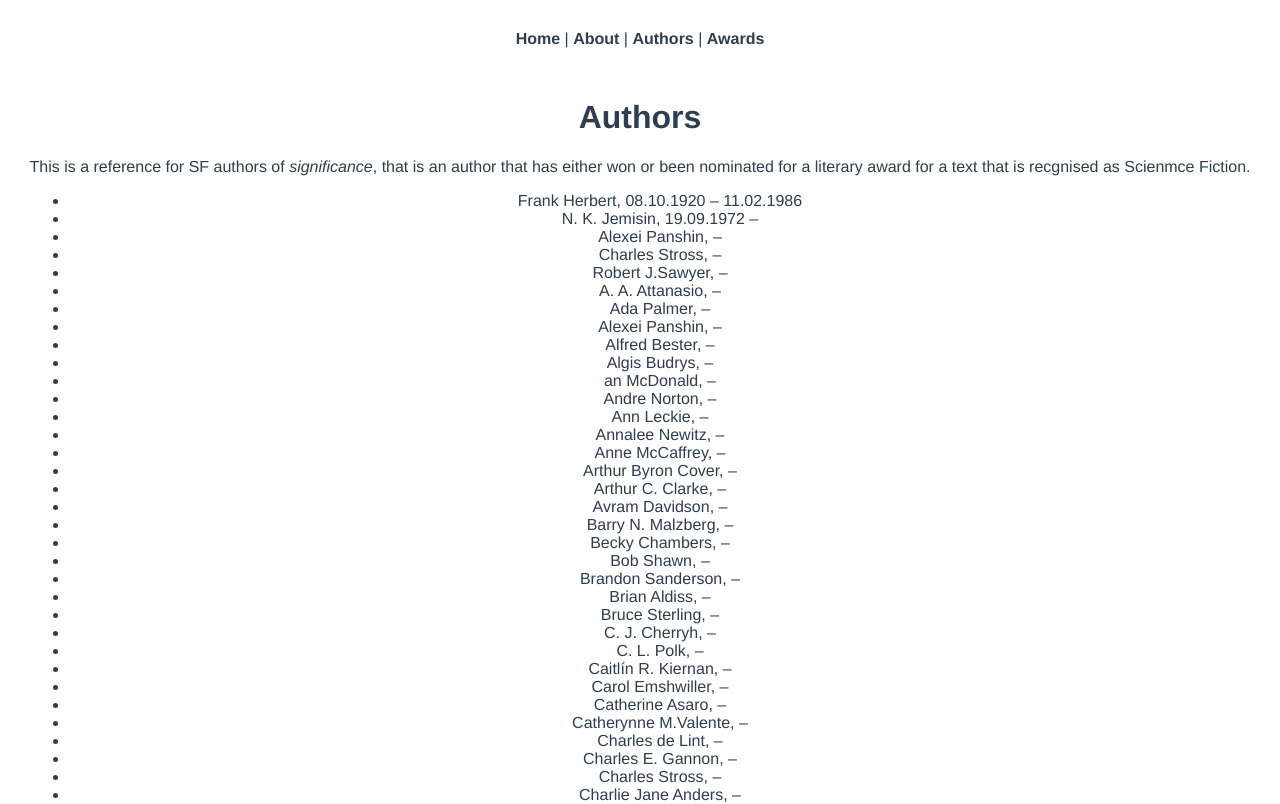
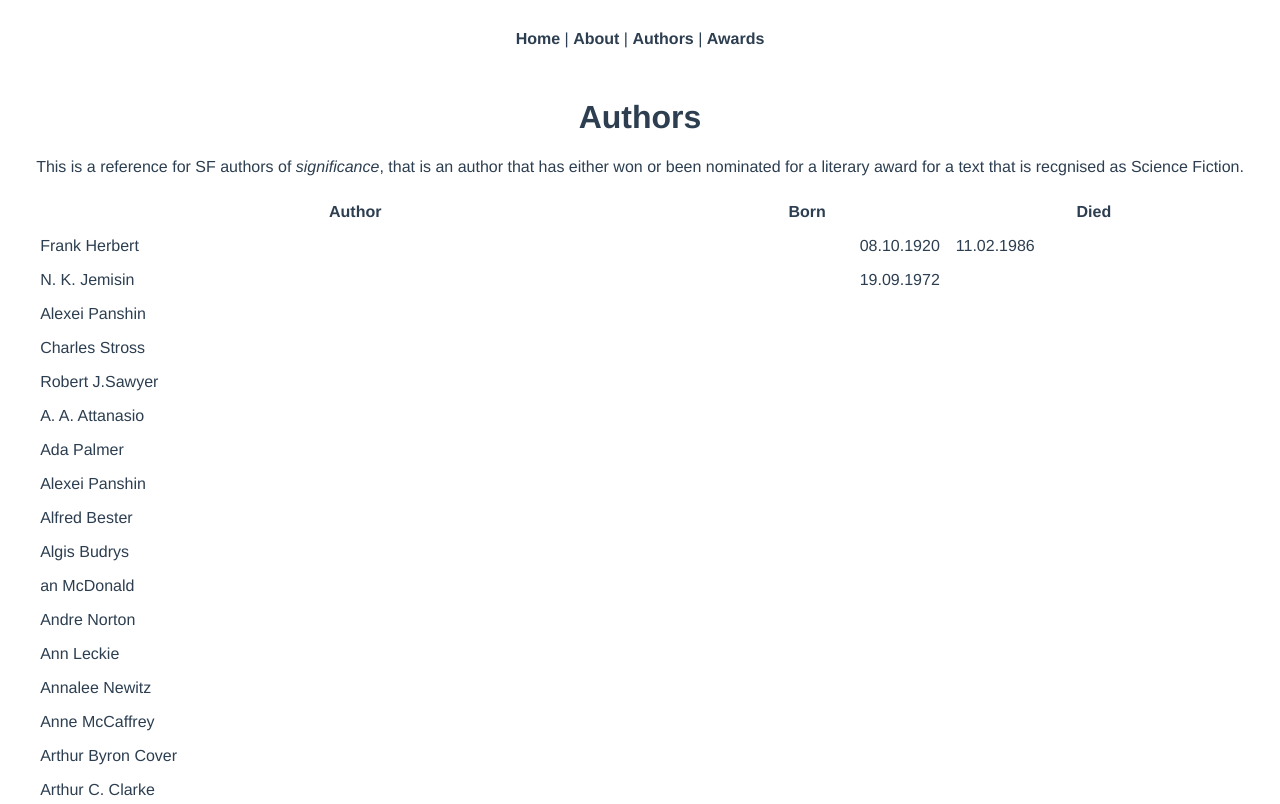
Before and after one commit to Satyadarshin/RocketScience, a Vue app: page /authors/1 in a window 1280 px wide. Shown: the top 804 px of the page. Built offline with nearby package versions, Linux system fonts and the light colour scheme.

Commit message:
working towards a new component that accepts a URL passed parameter as a prop

```diff
--- /dev/null
+++ b/src/components/AuthorSpotlight.vue
@@ -0,0 +1,20 @@
+<template>
+<div>
+<h3>{{ authorName }}</h3>
+
+</div>
+</template>
+
+<script>
+
+export default {
+    data() {
+return {
+    // spotlight: 'test'
+}
+    },
+    props: {
+        authorName: String
+    }
+}
+</script>
--- /dev/null
+++ b/src/components/AuthorTable.vue
@@ -0,0 +1,79 @@
+<template>
+  <div class="authors content">
+      <table>
+      <tr>
+        <th>Author</th><th>Born</th><th>Died</th>
+      </tr>
+      <tr v-for="(author, index) in authorList" :key="index">
+        <td>{{ author.name }}</td><td> {{author.born}}</td><td>{{ author.died }}</td>
+      </tr>
+    </table>
+  </div>
+</template>
+
+<script>
+
+export default {
+    data() {
+        return {
+        }
+    },
+    props: {
+        authorList: Array
+    }
+}
+</script>
+
+<style lang="scss" scoped>
+table {
+    margin: 1rem 0;
+    width: 100%;
+    border-collapse: collapse;
+    caption {
+        padding: 1rem 0;
+        background-color: $table-caption;
+        color:$white;
+        span {
+            text-transform: capitalize;
+        }
+    }
+    td, th {
+        padding: .5rem  0 .5rem .25rem;
+    }
+    td {
+        &:first-child {
+            text-align: left;
+            //width: 6rem
+        }
+        &:nth-child(2) {
+            text-align: right
+        }
+        &:last-child {
+            text-align: left;
+            padding-left: 1rem;
+        }
+    }
+    tbody {
+        tr:nth-child(odd) {
+            background-color: $lightgrey;
+        }
+    }
+    thead {
+        tr{
+            border-bottom: 1px solid $table-border;
+            th {
+                &:first-child {
+                    text-align: left;
+                    width: 12rem
+                }
+                span {
+                    text-decoration: none;
+                    color: $oil;
+                    text-transform: capitalize;
+                }
+                cursor: pointer
+            }
+        }
+    }
+}
+</style>
--- a/src/components/AwardTable.vue
+++ b/src/components/AwardTable.vue
@@ -38,7 +38,7 @@
     </table>
 </div>
 </template>
-
+authorList
 <script>
 export default {
     data: () => {
--- a/src/router/index.js
+++ b/src/router/index.js
@@ -19,9 +19,10 @@ const routes = [
     component: About,
   },
   {
-    path: '/authors/:id',
+    path: '/authors/:author',
     name: 'Authors',
     component: Authors,
+    props: true
   },
   {
     path: '/awards',
--- a/src/views/Authors.vue
+++ b/src/views/Authors.vue
@@ -1,21 +1,29 @@
 <template>
   <div class="authors content">
     <h1>Authors</h1>
-    <p>This is a reference for SF authors of <em>significance</em>, that is an author that has either won or been nominated for a literary award for a text that is recgnised as Scienmce Fiction.</p>
-    <ul>
-      <li v-for="(author, index) in  authors" :key="index">{{ author.name }}, {{author.born}} &ndash; {{ author.died }}</li>
-    </ul>
+    <p>This is a reference for SF authors of <em>significance</em>, that is an author that has either won or been nominated for a literary award for a text that is recgnised as Science Fiction.</p>
+    <app-author-spotlight :authorName="spotlightOn"></app-author-spotlight>
+    <app-author-table :authorList="authors"></app-author-table>
   </div>
 </template>
 
 <script>
 import awardDataService from '@/services/award-data-service.js'
+import authorSpotlight from '@/components/AuthorSpotlight'
+import authorTable from '@/components/AuthorTable'
 
 export default {
   data() {
     return {
       authors: []
     }
+  },
+  props: {
+    spotlightOn: String
+  },
+  components: {
+    appAuthorTable: authorTable,
+    appAuthorSpotlight: authorSpotlight
   },
   mounted() {
     awardDataService.fetchTextRecords('authors')
--- a/src/views/Awards.vue
+++ b/src/views/Awards.vue
@@ -55,6 +55,5 @@ export default {
         width: 10rem;
         margin: 0 .25rem;
     }
-    // display: flex; flex-direction: row;
 }
 </style>
```
Lines whose indentation alone changed are shown as unchanged.
